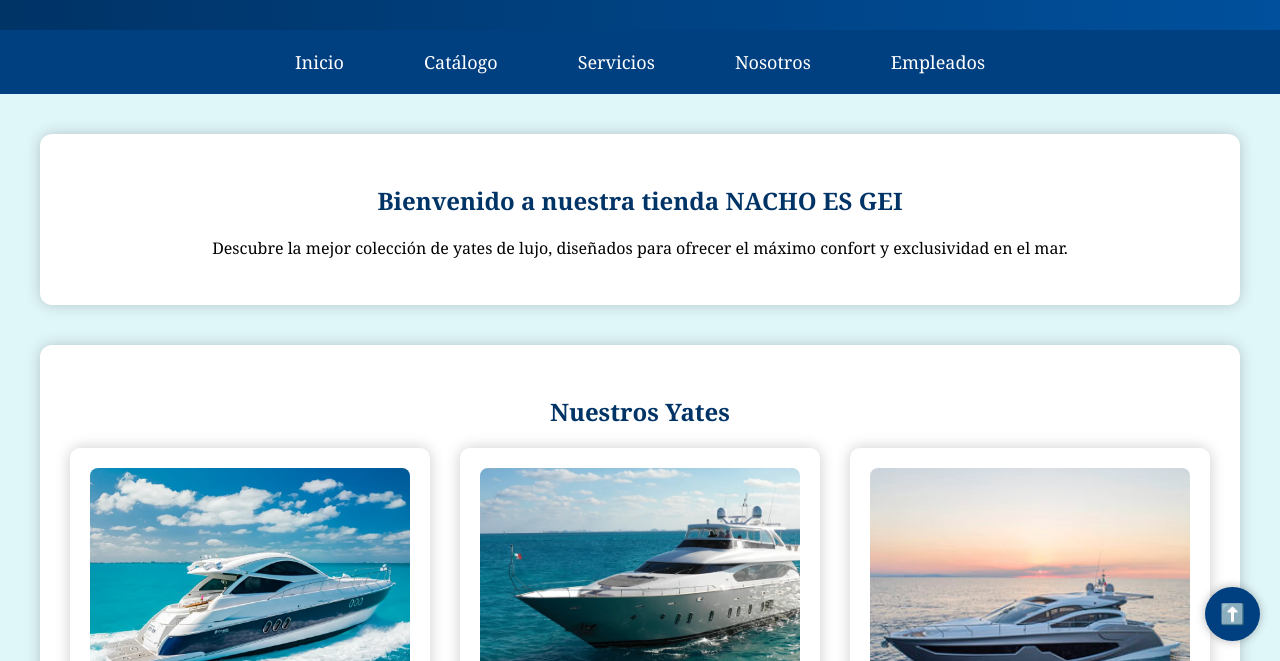
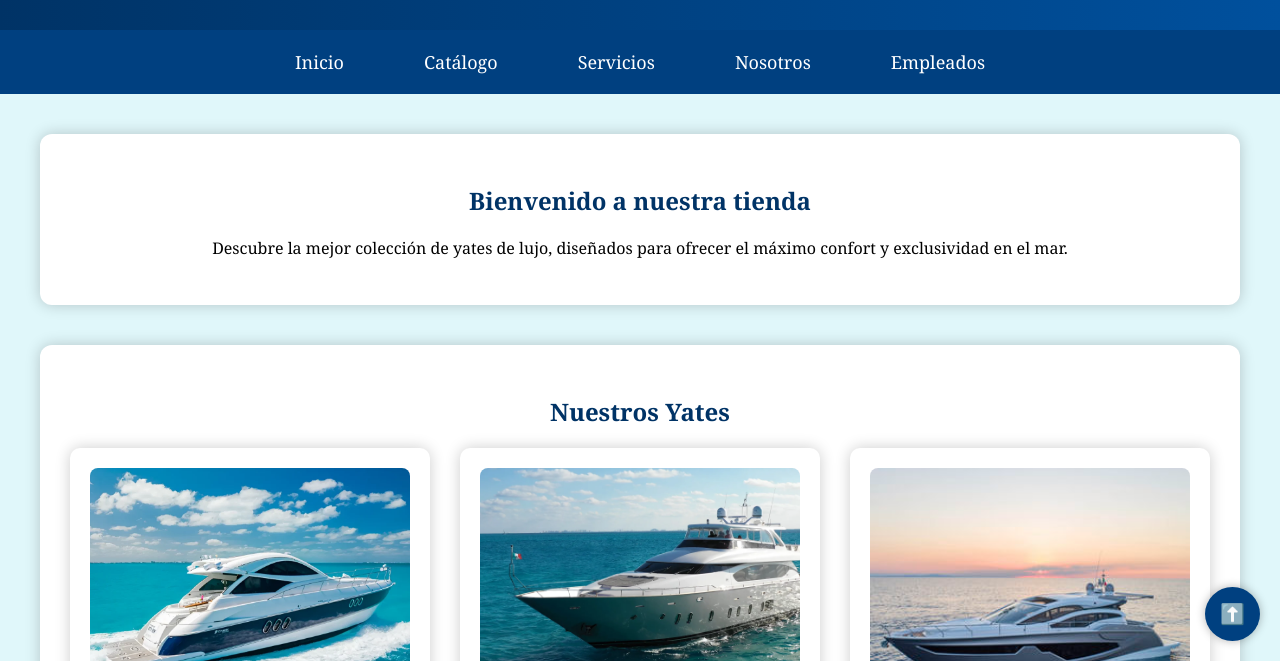
Before and after one commit to DimitriMedNov/Yates, a plain HTML site: page index.html in a window 1280 px wide. Shown: the part 139-800 px from the top of the page. Drawn offline with Linux system fonts and the light colour scheme.

Commit message:
Cambios titulo prueba

```diff
--- a/index.html
+++ b/index.html
@@ -202,7 +202,7 @@
 
 <main>
     <section id="inicio">
-        <h2>Bienvenido a nuestra tienda NACHO ES GEI</h2>
+        <h2>Bienvenido a nuestra tienda</h2>
         <p>Descubre la mejor colección de yates de lujo, diseñados para ofrecer el máximo confort y exclusividad en el mar.</p>
     </section>
     <section id="productos">
```
